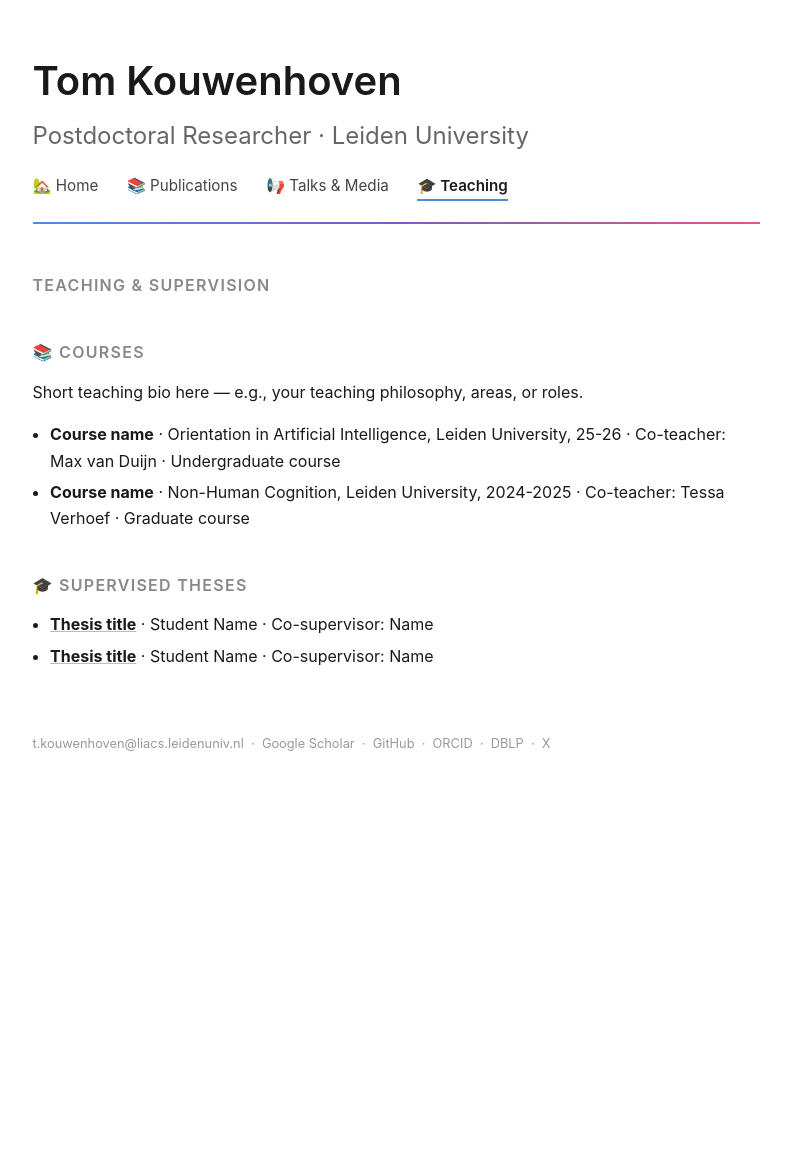
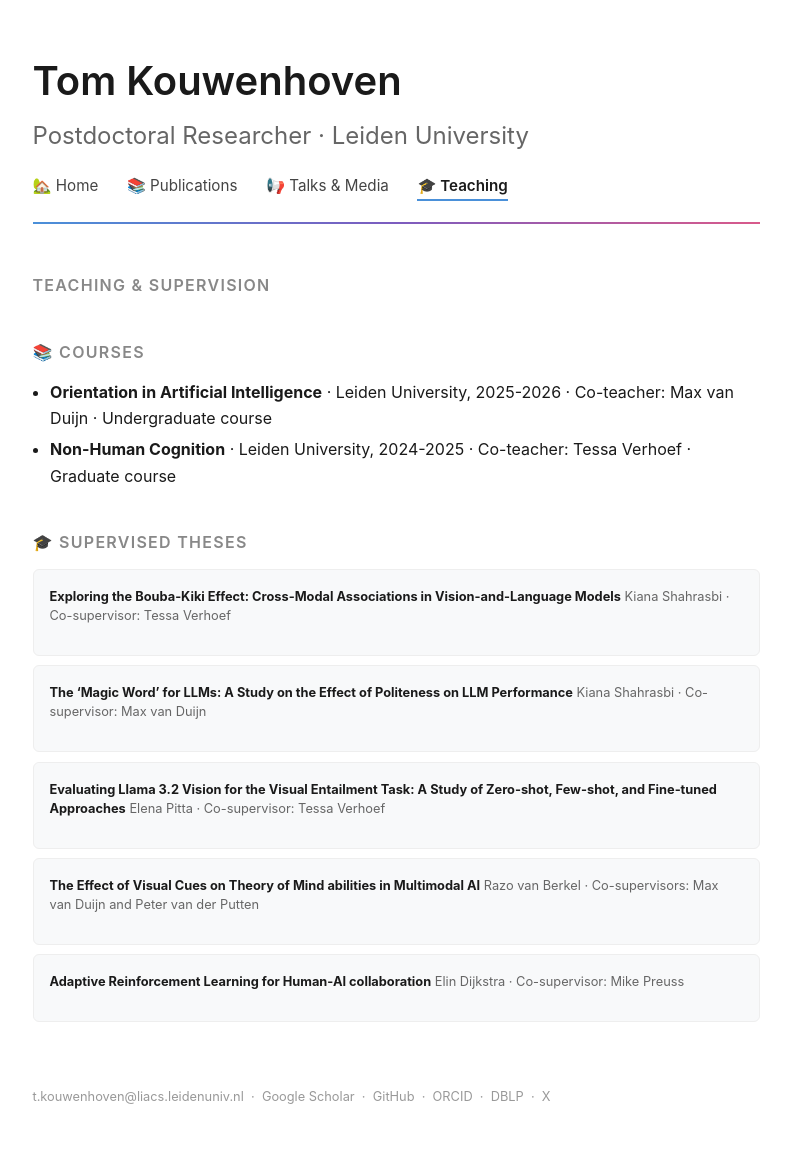
Before and after one commit to tomkouwenhoven/tomkouwenhoven.github.io, a Jekyll site: the page built from teaching.md, in a window 1280 px wide. Shown: the whole page, without its empty margins (244-1035 px from the left). Built offline with Jekyll 4.4.1, drawn with Linux system fonts in a browser that asks for light colours; before the commit the page ends 900 px from its top, so only the background shows below that.

Commit message:
update teaching and bib

```diff
--- a/assets/style.css
+++ b/assets/style.css
@@ -289,6 +289,39 @@ ol.bibliography li:hover {
   box-shadow: 0 2px 8px rgba(0, 0, 0, 0.1);
 }
 
+/* Thesis cards */
+.thesis-list + ul {
+  list-style: none;
+  padding: 0;
+}
+
+.thesis-list + ul > li {
+  background: #f8f9fa;
+  border-radius: 6px;
+  padding: 0.85rem 1rem;
+  border: 1px solid #eee;
+  margin-bottom: 0.6rem;
+  font-size: 0.9rem;
+  line-height: 1.5;
+  transition: border-color 0.2s ease, box-shadow 0.2s ease;
+}
+
+.thesis-list + ul > li:hover {
+  border-color: #ccc;
+  box-shadow: 0 1px 4px rgba(0, 0, 0, 0.05);
+}
+
+.thesis-list + ul > li a {
+  text-decoration: none;
+  color: #1a1a1a;
+}
+
+.thesis-meta {
+  font-size: 0.8rem;
+  color: #666;
+  margin-top: 0.2rem;
+}
+
 /* Responsive */
 @media (max-width: 480px) {
   body {
--- a/teaching.md
+++ b/teaching.md
@@ -8,12 +8,28 @@ permalink: /teaching
 
 ## 📚 Courses
 
-Short teaching bio here — e.g., your teaching philosophy, areas, or roles.
-
-- **Course name** · Orientation in Artificial Intelligence, Leiden University, 25-26 · Co-teacher: Max van Duijn · Undergraduate course
-- **Course name** · Non-Human Cognition, Leiden University, 2024-2025 · Co-teacher: Tessa Verhoef · Graduate course
+- **Orientation in Artificial Intelligence** · Leiden University, 2025-2026 · Co-teacher: Max van Duijn · Undergraduate course
+- **Non-Human Cognition** · Leiden University, 2024-2025 · Co-teacher: Tessa Verhoef · Graduate course
 
 ## 🎓 Supervised theses
+{: .thesis-list}
 
-- [**Thesis title**](https://link-to-thesis){:target="_blank"} · Student Name · Co-supervisor: Name
-- [**Thesis title**](https://link-to-thesis){:target="_blank"} · Student Name · Co-supervisor: Name
+- [**Exploring the Bouba-Kiki Effect: Cross-Modal Associations in Vision-and-Language Models**](https://theses.liacs.nl/3310){:target="_blank"}
+  Kiana Shahrasbi · Co-supervisor: Tessa Verhoef
+  {: .thesis-meta}
+
+- [**The ‘Magic Word’ for LLMs: A Study on the Effect of Politeness on LLM Performance**](https://theses.liacs.nl/3324){:target="_blank"}
+  Kiana Shahrasbi · Co-supervisor: Max van Duijn
+  {: .thesis-meta}
+
+- [**Evaluating Llama 3.2 Vision for the Visual Entailment Task: A Study of Zero-shot, Few-shot, and Fine-tuned Approaches**](https://theses.liacs.nl/3515){:target="_blank"}
+  Elena Pitta · Co-supervisor: Tessa Verhoef
+  {: .thesis-meta}
+
+- [**The Effect of Visual Cues on Theory of Mind abilities in Multimodal AI**](https://theses.liacs.nl/3022){:target="_blank"}
+  Razo van Berkel · Co-supervisors: Max van Duijn and Peter van der Putten
+  {: .thesis-meta}
+
+- [**Adaptive Reinforcement Learning for Human-AI collaboration**](https://theses.liacs.nl/2272){:target="_blank"}
+  Elin Dijkstra · Co-supervisor: Mike Preuss
+  {: .thesis-meta}
```
Also changed, not shown: bibliography.bib (+22 -0 lines).
